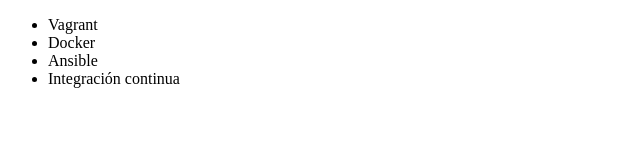
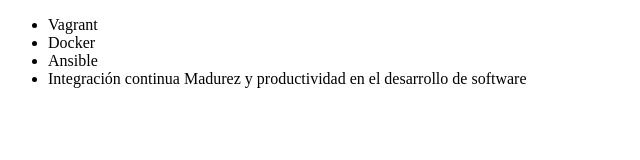
Before and after one commit to devchuy/Oracle-one, a plain HTML site: page index.html in a window 1280 px wide. Shown: the whole page, without its empty margins (0-640 px from the left). Drawn offline with Linux system fonts and the light colour scheme.

Commit message:
Renombrando curso de integracion continua

```diff
--- a/index.html
+++ b/index.html
@@ -9,7 +9,7 @@
          <li> Vagrant </li>
          <li> Docker </li>
          <li> Ansible </li>
-         <li> Integración continua </li>
+         <li> Integración continua Madurez y productividad en el desarrollo de software</li>
      </ul>
 </body>
 </html>
```
